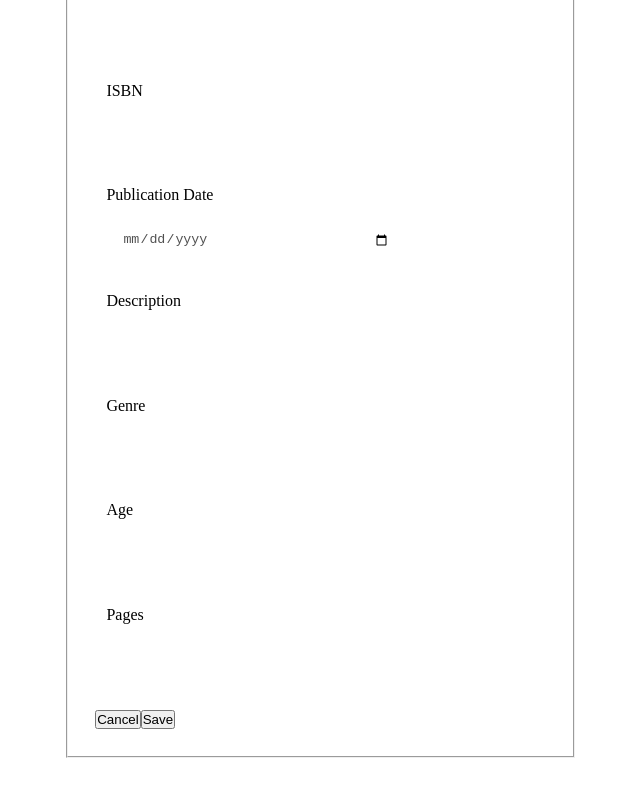
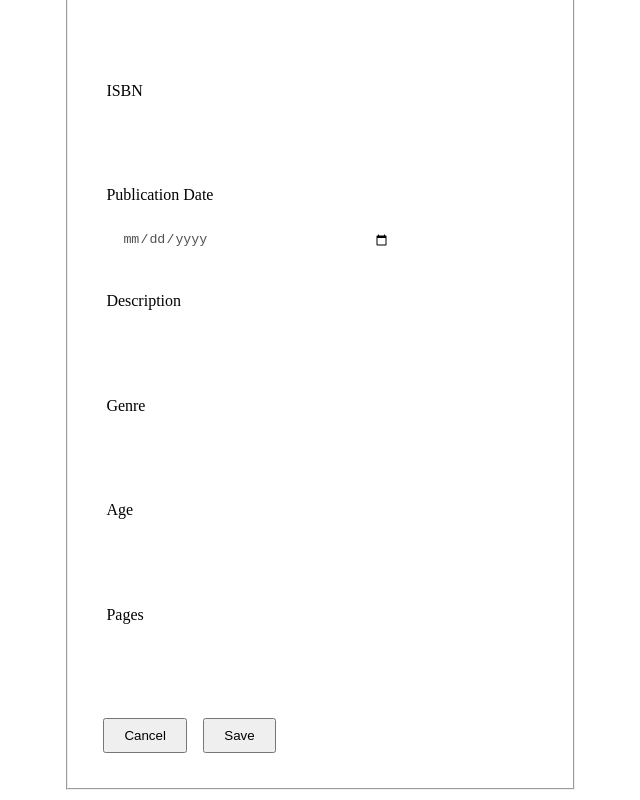
Before and after one commit to Galina-S/bookstore-final-project, a React (Vite) app: page /create-book in a window 1280 px wide. Shown: the part 506-1306 px from the top of the page, without its empty margins (8-648 px from the left). Before the commit the page ends 1274 px from the top, so only its background shows below. Built offline with nearby package versions, Linux system fonts and the light colour scheme; no server answers.

Commit message:
Buttons styled

```diff
--- a/src/App.scss
+++ b/src/App.scss
@@ -19,6 +19,7 @@
   padding: 0;
   margin: 0;
 }
+
 .App {
   margin: 0 5%;
   min-height: 100vh;
@@ -38,11 +39,15 @@
   justify-content: center;
   background-image: linear-gradient(79deg, #e8c7fd, #e9b6e0 48%, #c3f8ff);
 }
-.auth-form-container, .login-form, .register-form {
+
+.auth-form-container,
+.login-form,
+.register-form {
   display: flex;
   flex-direction: column;
   text-align: center;
 }
+
 @media screen and (min-width: 600px) {
   .auth-form-container {
     padding: 5rem;
@@ -64,7 +69,9 @@ input {
   border-radius: 10px;
 }
 
-.btn-login, .btn-register, .link-btn {
+.btn-login,
+.btn-register,
+.link-btn {
   border: none;
   background-color: white;
   padding: 20px;
@@ -80,6 +87,11 @@ input {
 
 }
 
+.classicBtn {
+  padding: 0.5rem 1.2rem;
+  margin: 0.5rem;
+}
+
 .instructions {
   font-size: 0.75rem;
   border-radius: 0.5rem;
@@ -91,7 +103,7 @@ input {
 }
 
 
-.instructions > svg {
+.instructions>svg {
   margin-right: 0.25rem;
 }
 
--- a/src/pages/CreateBookPage.jsx
+++ b/src/pages/CreateBookPage.jsx
@@ -162,10 +162,12 @@ export const CreateBookPage = () => {
 
         <div className="buttonRow">
           <Link to="/books">
-            <button>Cancel</button>
+            <button className="classicBtn">Cancel</button>
           </Link>
 
-          <button type="submit">Save</button>
+          <button type="submit" className="classicBtn">
+            Save
+          </button>
         </div>
       </fieldset>
     </form>
```
